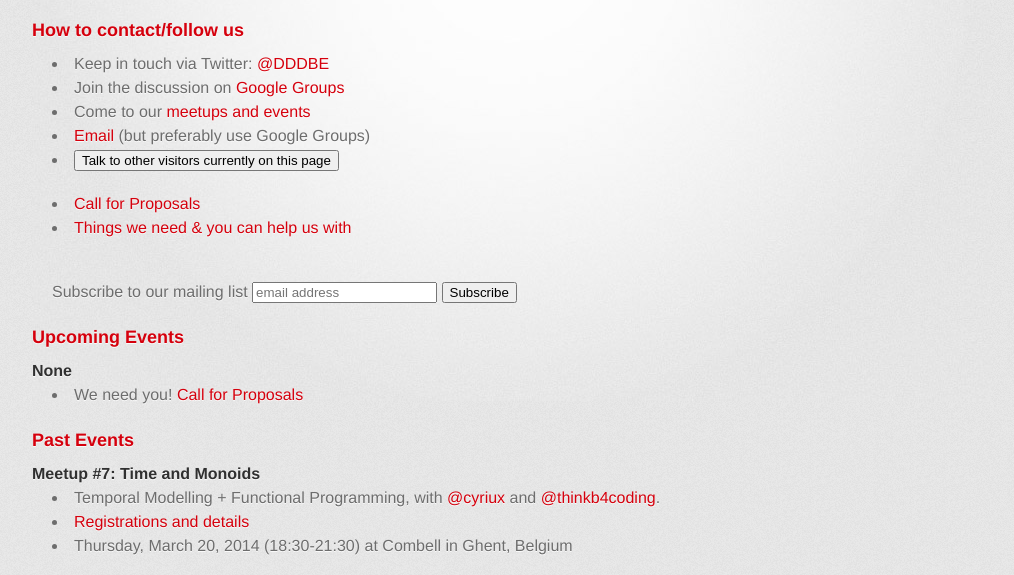
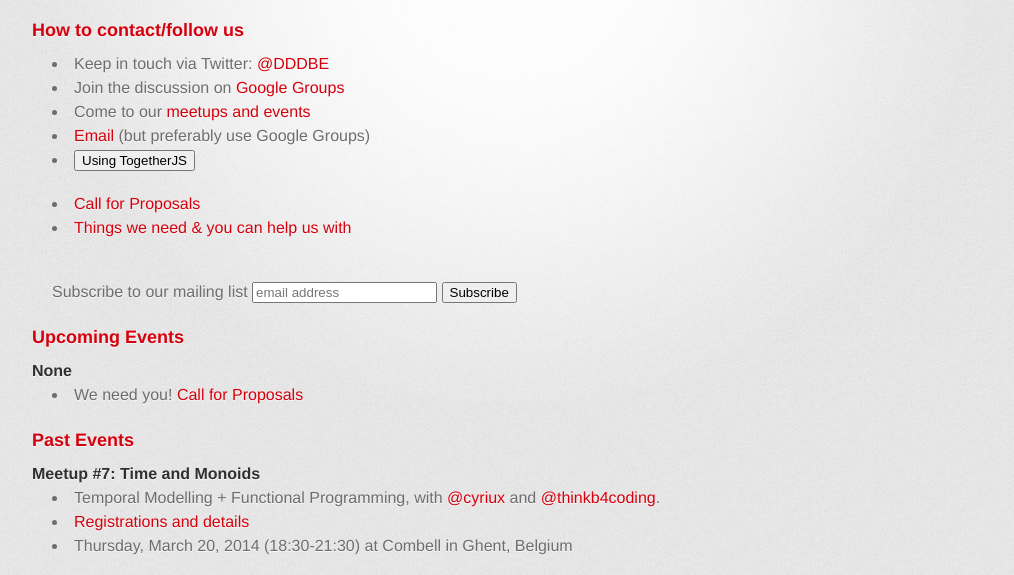
Before and after one commit to mathiasverraes/domaindriven.be, a plain HTML site: page index.html in a window 1280 px wide. Shown: the part 188-763 px from the top of the page, without its empty margins (128-1142 px from the left). Drawn offline with Linux system fonts and the light colour scheme; a web font is replaced by a local one.

Commit message:
Revert "Update index.html"
This reverts commit 6887461f12f5aa6a62bf3b94ebb40c18a480d339.

```diff
--- a/index.html
+++ b/index.html
@@ -44,7 +44,7 @@
                 <li>Come to our <a href="http://dddbe.eventbrite.com/">meetups and events</a>
                 </li>
                 <li><a href="mailto:mathias ..at... verraes.net">Email</a> (but preferably use Google Groups)</li>
-                <li><button onclick="TogetherJS(this); return false;">Talk to other visitors currently on this page</button></li>
+                <li><button onclick="TogetherJS(this); return false;">Using TogetherJS</button></li>
             </ul>
 
             <ul>
```
